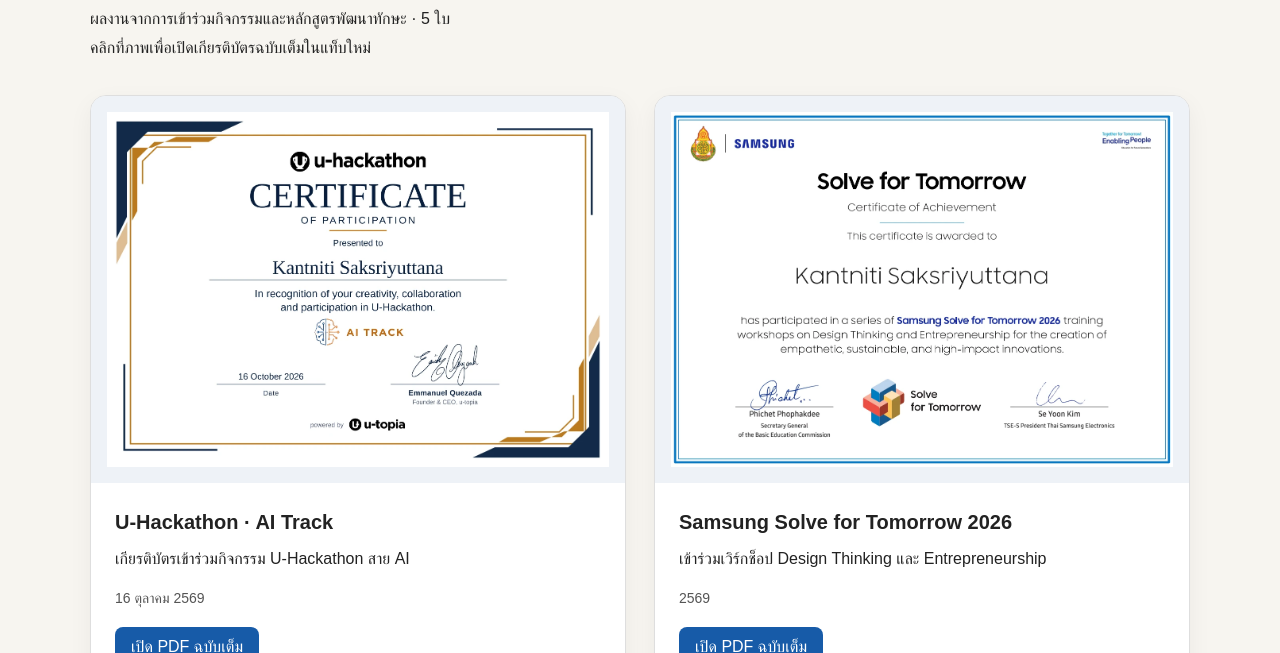
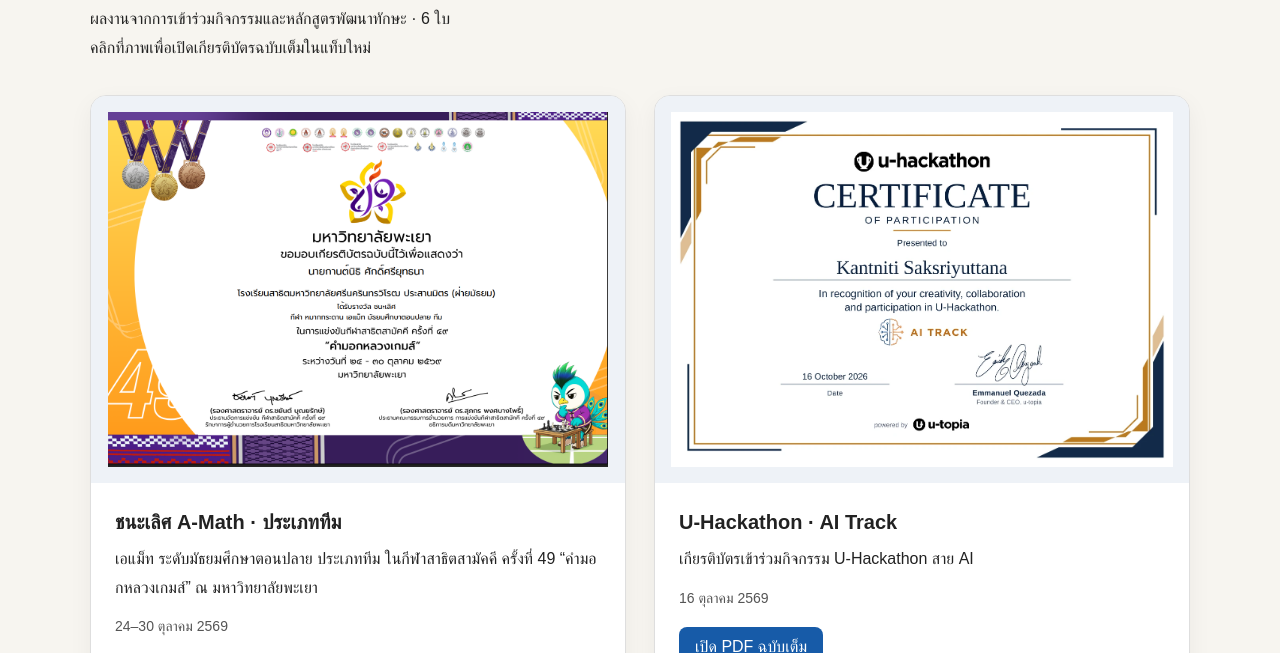
Before and after one commit to lew280352-sudo/My-web, a plain HTML site: page Certifications.html in a window 1280 px wide. Shown: the part 298-951 px from the top of the page. Drawn offline with Linux system fonts and the light colour scheme.

Commit message:
Add four A-Math images and the 2569 team championship certificate

```diff
--- a/Certifications.html
+++ b/Certifications.html
@@ -33,10 +33,21 @@
             <header class="certificates-heading">
                 <p class="slide-label">Certifications</p>
                 <h1>เกียรติบัตรและการเรียนรู้</h1>
-                <p>ผลงานจากการเข้าร่วมกิจกรรมและหลักสูตรพัฒนาทักษะ · 5 ใบ</p>
+                <p>ผลงานจากการเข้าร่วมกิจกรรมและหลักสูตรพัฒนาทักษะ · 6 ใบ</p>
                 <p>คลิกที่ภาพเพื่อเปิดเกียรติบัตรฉบับเต็มในแท็บใหม่</p>
             </header>
             <div class="certificates-grid">
+                <article class="certificate-card">
+                    <a class="certificate-preview" href="assets/certificates/amath-team-champion-2569.png" target="_blank" rel="noopener" aria-label="เปิดเกียรติบัตรชนะเลิศ A-Math ประเภททีม ฉบับเต็มในแท็บใหม่">
+                        <img src="assets/certificates/amath-team-champion-2569.png" alt="เกียรติบัตรรางวัลชนะเลิศ เอแม็ท มัธยมศึกษาตอนปลาย ประเภททีม คำมอกหลวงเกมส์ ปี 2569" width="1332" height="947" loading="lazy" decoding="async">
+                    </a>
+                    <div class="certificate-info">
+                        <h2>ชนะเลิศ A-Math · ประเภททีม</h2>
+                        <p>เอแม็ท ระดับมัธยมศึกษาตอนปลาย ประเภททีม ในกีฬาสาธิตสามัคคี ครั้งที่ 49 “คำมอกหลวงเกมส์” ณ มหาวิทยาลัยพะเยา</p>
+                        <p class="certificate-date">24–30 ตุลาคม 2569</p>
+                        <a class="certificate-link" href="assets/certificates/amath-team-champion-2569.png" target="_blank" rel="noopener">เปิดภาพฉบับเต็ม<span class="sr-only">: เกียรติบัตรชนะเลิศ A-Math ประเภททีม (แท็บใหม่)</span></a>
+                    </div>
+                </article>
                 <article class="certificate-card">
                     <a class="certificate-preview" href="assets/certificates/u-hackathon-ai.pdf" target="_blank" rel="noopener" aria-label="เปิดเกียรติบัตร U-Hackathon · AI Track ฉบับเต็ม (PDF ในแท็บใหม่)">
                         <img src="assets/certificates/u-hackathon-ai.webp" alt="เกียรติบัตร U-Hackathon · AI Track ของกานต์นิธิ ศักดิ์ศรียุทธนา" width="1263" height="893" loading="lazy" decoding="async">
```
Also changed, not shown: Activities.html (+13 -1 lines), assets/activities/amath-match.jpg (added), assets/activities/amath-table.jpg (added), assets/certificates/amath-team-champion-2569.png (added), 1 other file.
